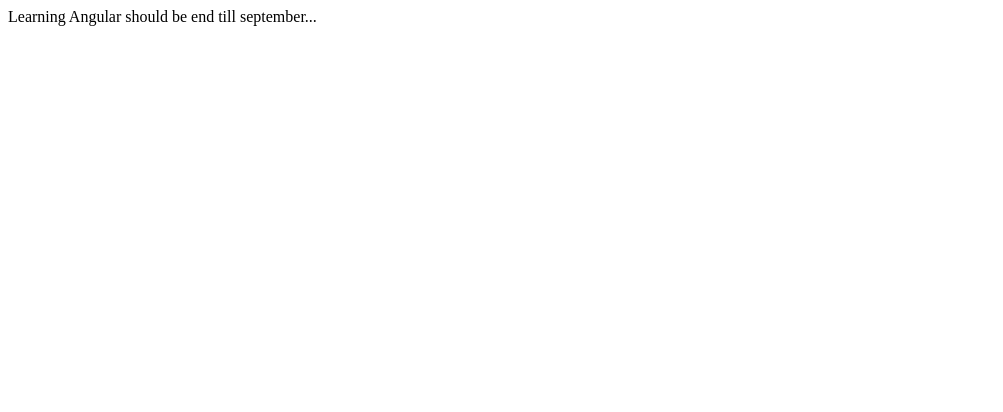
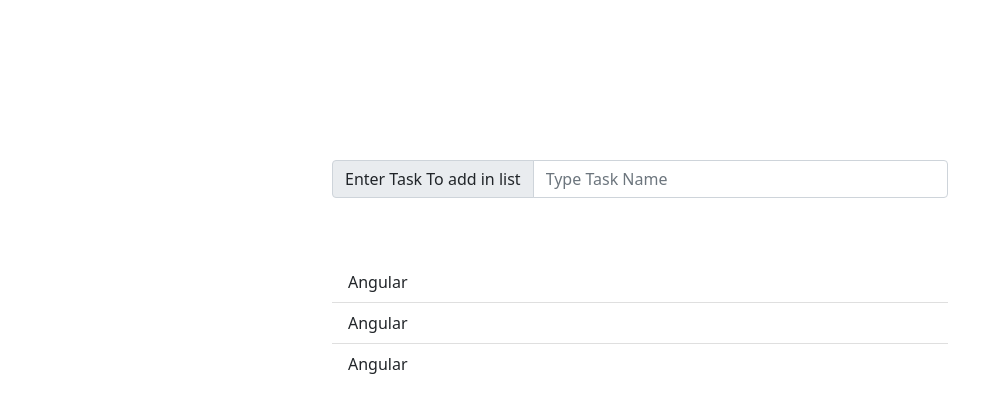
Before and after one commit to GauravBaviskar-99/Angular_Animation_T0DOS, an Angular app: page / in a window 1280 px wide. Shown: the top 412 px of the page, without its empty margins (0-1003 px from the left). Built offline with nearby package versions, Linux system fonts and the light colour scheme.

Commit message:
Pushed todo app

```diff
--- a/src/app/app.component.html
+++ b/src/app/app.component.html
@@ -1 +1 @@
-{{'Learning Angular should be end till september...'}}
+<app-todoapp></app-todoapp>
--- a/src/app/app.module.ts
+++ b/src/app/app.module.ts
@@ -1,4 +1,5 @@
 import { NgModule } from '@angular/core';
+import { FormsModule } from '@angular/forms';
 import { BrowserModule } from '@angular/platform-browser';
 
 import { AppRoutingModule } from './app-routing.module';
@@ -12,7 +13,8 @@
   ],
   imports: [
     BrowserModule,
-    AppRoutingModule
+    AppRoutingModule,
+    FormsModule
   ],
   providers: [],
   bootstrap: [AppComponent]
--- a/src/app/todoapp/todoapp.component.css
+++ b/src/app/todoapp/todoapp.component.css
@@ -0,0 +1,4 @@
+.list-group-item:hover {
+  text-decoration: line-through;
+  cursor: pointer;
+}
--- a/src/app/todoapp/todoapp.component.html
+++ b/src/app/todoapp/todoapp.component.html
@@ -1 +1,16 @@
-<p>todoapp works!</p>
+
+<div class="container d-flex justify-content-center" style="width: 50%;margin-top: 10rem;">
+
+    <div class="input-group mb-3">
+        <span class="input-group-text" id="basic-addon1">Enter Task To add in list</span>
+        <input  type="text" class="form-control" [(ngModel)]="taskName" placeholder="Type Task Name" aria-label="Username"
+            aria-describedby="basic-addon1" (keyup.enter)="addItemIntoList()">
+    </div>
+</div>
+<div class="container " style="width: 50%;margin-top: 3rem;">
+
+    <ul class="list-group list-group-flush">
+        <li (click)="removeItemFromList(i)" class="list-group-item" *ngFor="let item of todoList;let i=index">{{item}}</li>
+
+    </ul>
+</div>
--- a/src/app/todoapp/todoapp.component.ts
+++ b/src/app/todoapp/todoapp.component.ts
@@ -7,9 +7,20 @@
 })
 export class TodoappComponent implements OnInit {
 
+  todoList = ["Angular", "Angular", "Angular"];
+  taskName: string;
+
   constructor() { }
 
   ngOnInit(): void {
+
   }
 
+  addItemIntoList() {
+    this.todoList.push(this.taskName);
+    this.taskName = "";
+  }
+  removeItemFromList(i) {
+    this.todoList.splice(i, 1)
+  }
 }
--- a/src/index.html
+++ b/src/index.html
@@ -6,6 +6,8 @@
   <base href="/">
   <meta name="viewport" content="width=device-width, initial-scale=1">
   <link rel="icon" type="image/x-icon" href="favicon.ico">
+  <script src="https://cdn.jsdelivr.net/npm/bootstrap@5.1.1/dist/js/bootstrap.bundle.min.js" integrity="sha384-/bQdsTh/da6pkI1MST/rWKFNjaCP5gBSY4sEBT38Q/9RBh9AH40zEOg7Hlq2THRZ" crossorigin="anonymous"></script>
+  <link href="https://cdn.jsdelivr.net/npm/bootstrap@5.1.1/dist/css/bootstrap.min.css" rel="stylesheet" integrity="sha384-F3w7mX95PdgyTmZZMECAngseQB83DfGTowi0iMjiWaeVhAn4FJkqJByhZMI3AhiU" crossorigin="anonymous">
 </head>
 <body>
   <app-root></app-root>
```
Also changed, not shown: 1 other file (tests, documents, lock files or other folders).
